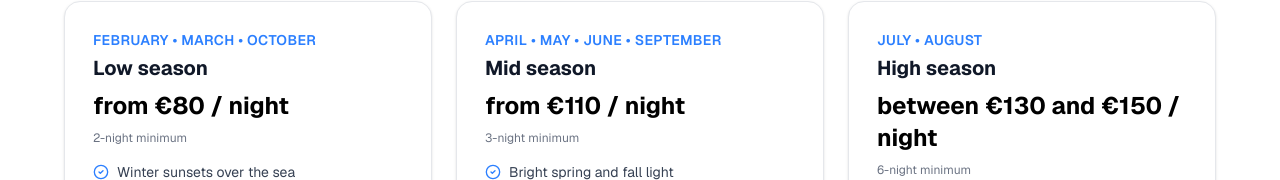
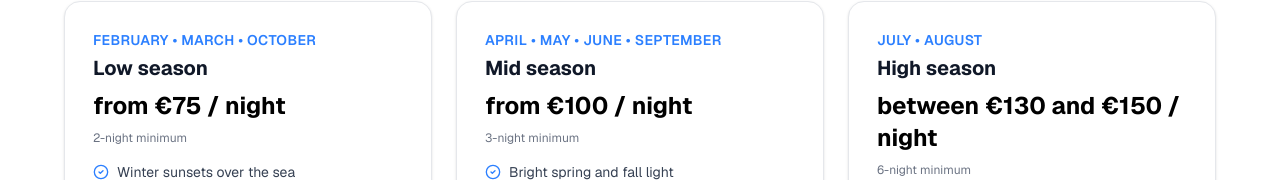
Before and after one commit to NapoTwiixe306/blueportel, a Next.js app: page /en/pages/tarifs in a window 1280 px wide. Shown: the part 403-583 px from the top of the page. Built offline with nearby package versions, Linux system fonts and the light colour scheme; no server answers; a web font is replaced by a local one.

Commit message:
Remove backup favicon file and update pricing details across multiple languages to reflect new rates of 75€ for low and mid seasons.

```diff
--- a/app/pages/FAQ/layout.tsx
+++ b/app/pages/FAQ/layout.tsx
@@ -4,7 +4,7 @@ const siteUrl = process.env.NEXT_PUBLIC_SITE_URL || 'https://blueportel.com';
 
 export const metadata: Metadata = {
   title: "FAQ - Questions Fréquentes | Location Mobil-Home Face à la Mer Le Portel | Blueportel",
-  description: "FAQ Blueportel : réponses à toutes vos questions sur la location de mobil-home face à la mer au Portel, Côte d'Opale. Mobil-home 3 chambres, vue panoramique, équipements, réservation, tarifs, activités. Réservez dès 90€/nuit.",
+  description: "FAQ Blueportel : réponses à toutes vos questions sur la location de mobil-home face à la mer au Portel, Côte d'Opale. Mobil-home 3 chambres, vue panoramique, équipements, réservation, tarifs, activités. Réservez dès 75€/nuit.",
   keywords: [
     "FAQ location mobil-home Le Portel",
     "questions fréquentes mobil-home face à la mer",
--- a/app/pages/contact/layout.tsx
+++ b/app/pages/contact/layout.tsx
@@ -4,7 +4,7 @@ const siteUrl = process.env.NEXT_PUBLIC_SITE_URL || 'https://blueportel.com';
 
 export const metadata: Metadata = {
   title: "Contact - Blueportel | Location Mobil-Home Face à la Mer Le Portel",
-  description: "Contactez Michel & Véro pour votre location de mobil-home face à la mer au Portel, Côte d'Opale. Mobil-home 3 chambres, vue panoramique, accès plage. Réservez dès 90€/nuit.",
+  description: "Contactez Michel & Véro pour votre location de mobil-home face à la mer au Portel, Côte d'Opale. Mobil-home 3 chambres, vue panoramique, accès plage. Réservez dès 75€/nuit.",
   keywords: [
     "contact Blueportel",
     "contact location mobil-home Le Portel",
--- a/src/i18n/home/fr.ts
+++ b/src/i18n/home/fr.ts
@@ -7,7 +7,7 @@ export const frHomeDictionary: HomeDictionary = {
   metadata: {
     title: "Location Mobil-Home Face à la Mer Le Portel | Blueportel",
     description:
-      "Location mobil-home prestige face à la mer au Portel, Côte d'Opale. Mobil-home 3 chambres, vue panoramique, accès direct plage. Réservez dès 90€/nuit.",
+      "Location mobil-home prestige face à la mer au Portel, Côte d'Opale. Mobil-home 3 chambres, vue panoramique, accès direct plage. Réservez dès 75€/nuit.",
     keywords: [
       "location mobil-home Le Portel",
       "mobil-home prestige face à la mer",
@@ -39,7 +39,7 @@ export const frHomeDictionary: HomeDictionary = {
     openGraph: {
       title: "Blueportel - Mobil-Home Prestige Face à la Mer | Le Portel",
       description:
-        "Location mobil-home prestige 3 chambres face à la mer au Portel. Vue panoramique, accès direct plage. À partir de 90€/nuit.",
+        "Location mobil-home prestige 3 chambres face à la mer au Portel. Vue panoramique, accès direct plage. À partir de 75€/nuit.",
       type: "website",
       locale: "fr_FR",
       url: `${siteUrl}/fr`,
@@ -217,7 +217,7 @@ export const frHomeDictionary: HomeDictionary = {
     subtitle:
       "Mobil-home 3 chambres Côte d'Opale • Vue mer panoramique • Location vacances face à la mer",
     priceLabel: "Prix Location Mobil-Home",
-    priceValue: "90€",
+    priceValue: "75€",
     priceSuffix: "/ nuit",
     note:
       "Sélectionnez vos dates pour voir le prix total de votre location mobil-home face à la mer.",
@@ -298,7 +298,7 @@ export const frHomeDictionary: HomeDictionary = {
     paragraphs: [
       "Blueportel propose la location d'un mobil-home prestige face à la mer au Portel. Mobil-home 3 chambres pour 6 personnes avec vue panoramique et accès direct à la plage.",
       "Situé au Portel, le mobil-home offre une terrasse couverte de 12 m², climatisation, chauffage et équipements haut de gamme pour vos vacances.",
-      "Réservez votre séjour à partir de 90€ par nuit et profitez d'un hébergement premium sur la Côte d'Opale.",
+      "Réservez votre séjour à partir de 75€ par nuit et profitez d'un hébergement premium sur la Côte d'Opale.",
     ],
     listTitle: "Pourquoi choisir Blueportel ?",
     listItems: [
@@ -306,7 +306,7 @@ export const frHomeDictionary: HomeDictionary = {
       "Accès direct à la plage",
       "Terrasse couverte de 12 m²",
       "Équipements haut de gamme",
-      "À partir de 90€ / nuit",
+      "À partir de 75€ / nuit",
       "Idéal pour 6 personnes",
     ],
   },
--- a/src/i18n/tarifs/en.ts
+++ b/src/i18n/tarifs/en.ts
@@ -46,7 +46,7 @@ export const enTarifsDictionary: TarifsDictionary = {
     {
       name: "Low season",
       period: "February • March • October",
-      priceEUR: { min: 80 },
+      priceEUR: { min: 75 },
       minStay: "2-night minimum",
       perks: [
         "Winter sunsets over the sea",
@@ -57,7 +57,7 @@ export const enTarifsDictionary: TarifsDictionary = {
     {
       name: "Mid season",
       period: "April • May • June • September",
-      priceEUR: { min: 110 },
+      priceEUR: { min: 100 },
       minStay: "3-night minimum",
       perks: [
         "Bright spring and fall light",
--- a/src/i18n/tarifs/fr.ts
+++ b/src/i18n/tarifs/fr.ts
@@ -46,7 +46,7 @@ export const frTarifsDictionary: TarifsDictionary = {
     {
       name: "Basse saison",
       period: "Février • Mars • Octobre",
-      priceEUR: { min: 80 },
+      priceEUR: { min: 75 },
       minStay: "2 nuits minimum",
       perks: [
         "Couchers de soleil d'hiver",
@@ -57,7 +57,7 @@ export const frTarifsDictionary: TarifsDictionary = {
     {
       name: "Moyenne saison",
       period: "Avril • Mai • Juin • Septembre",
-      priceEUR: { min: 110 },
+      priceEUR: { min: 100 },
       minStay: "3 nuits minimum",
       perks: [
         "Printemps et arrière-saison lumineux",
--- a/src/i18n/tarifs/nl.ts
+++ b/src/i18n/tarifs/nl.ts
@@ -46,7 +46,7 @@ export const nlTarifsDictionary: TarifsDictionary = {
     {
       name: "Laagseizoen",
       period: "Februari • Maart • Oktober",
-      priceEUR: { min: 80 },
+      priceEUR: { min: 75 },
       minStay: "minimaal 2 nachten",
       perks: [
         "Winterzonsondergangen",
@@ -57,7 +57,7 @@ export const nlTarifsDictionary: TarifsDictionary = {
     {
       name: "Tussenseizoen",
       period: "April • Mei • Juni • September",
-      priceEUR: { min: 110 },
+      priceEUR: { min: 100 },
       minStay: "minimaal 3 nachten",
       perks: [
         "Licht en zacht klimaat",
```
Also changed, not shown: 1 other file (tests, documents, lock files or other folders).
